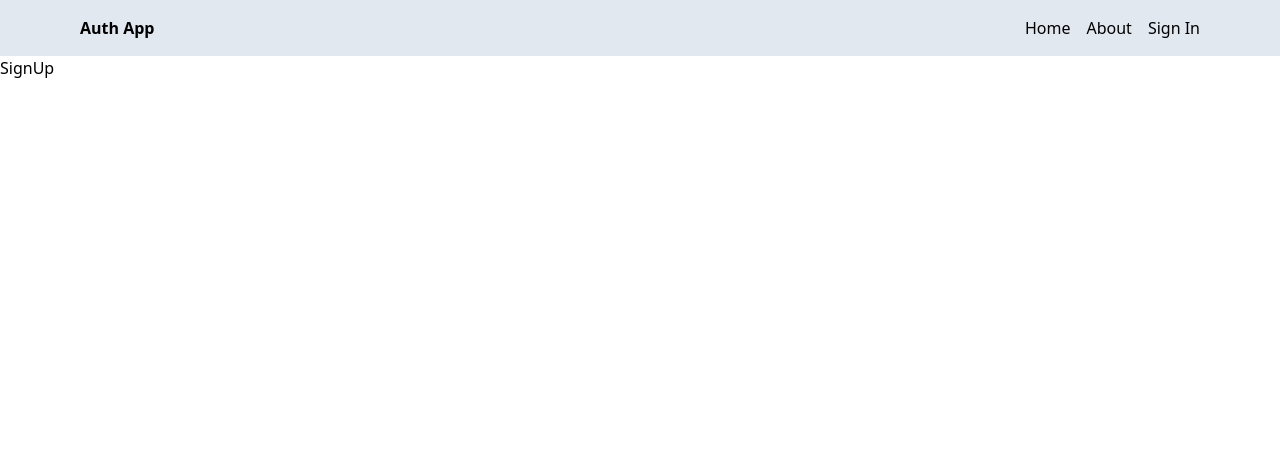
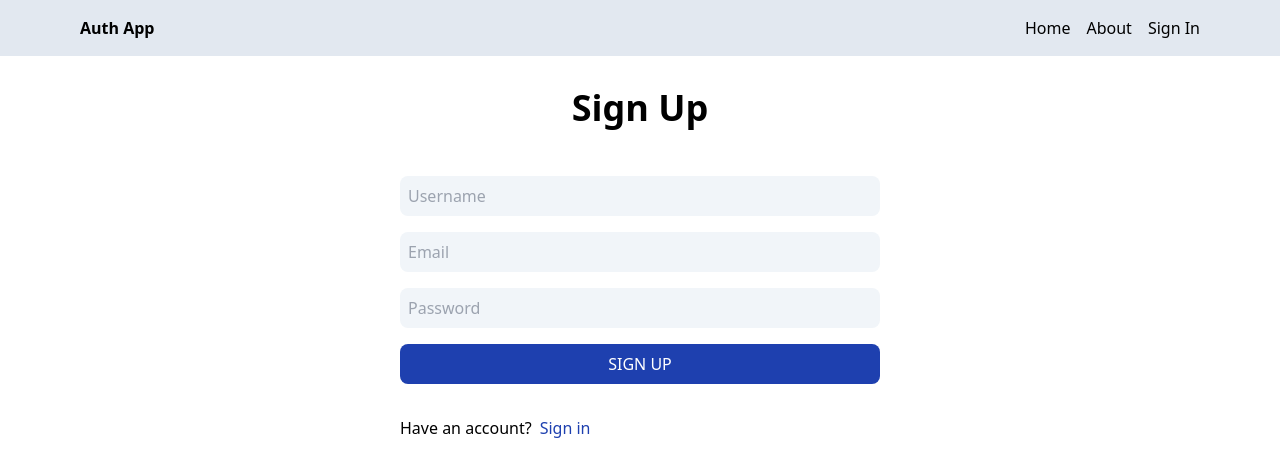
Before and after one commit to manishshukla00/mern-auth, a React (Vite) app in the folder client/: page /signup in a window 1280 px wide. Shown: the top 476 px of the page. Built offline with nearby package versions, Linux system fonts and the light colour scheme.

Commit message:
complete signup page ui

```diff
--- a/client/src/pages/SignUp.jsx
+++ b/client/src/pages/SignUp.jsx
@@ -1,7 +1,41 @@
 import React from "react";
+import { Link } from "react-router-dom";
 
 const SignUp = () => {
-  return <div>SignUp</div>;
+  return (
+    <div className="max-w-lg mx-auto flex flex-col">
+      <h1 className="text-4xl text-center font-semibold my-8">Sign Up</h1>
+      <form className="flex flex-col gap-4 p-4">
+        <input
+          type="text"
+          placeholder="Username"
+          id="username"
+          className="bg-slate-100 p-2 rounded-lg"
+        />
+        <input
+          type="email"
+          placeholder="Email"
+          id="email"
+          className="bg-slate-100 p-2 rounded-lg"
+        />
+        <input
+          type="password"
+          placeholder="Password"
+          id="password"
+          className="bg-slate-100 p-2 rounded-lg"
+        />
+        <button className="bg-blue-800 text-white rounded-lg p-2 uppercase hover:opacity-95 disabled:opacity-80">
+          Sign up
+        </button>
+      </form>
+      <div className="flex p-4 gap-2">
+        <p>Have an account?</p>
+        <Link to={"/signin"}>
+          <span className="text-blue-800">Sign in</span>
+        </Link>
+      </div>
+    </div>
+  );
 };
 
 export default SignUp;
```
